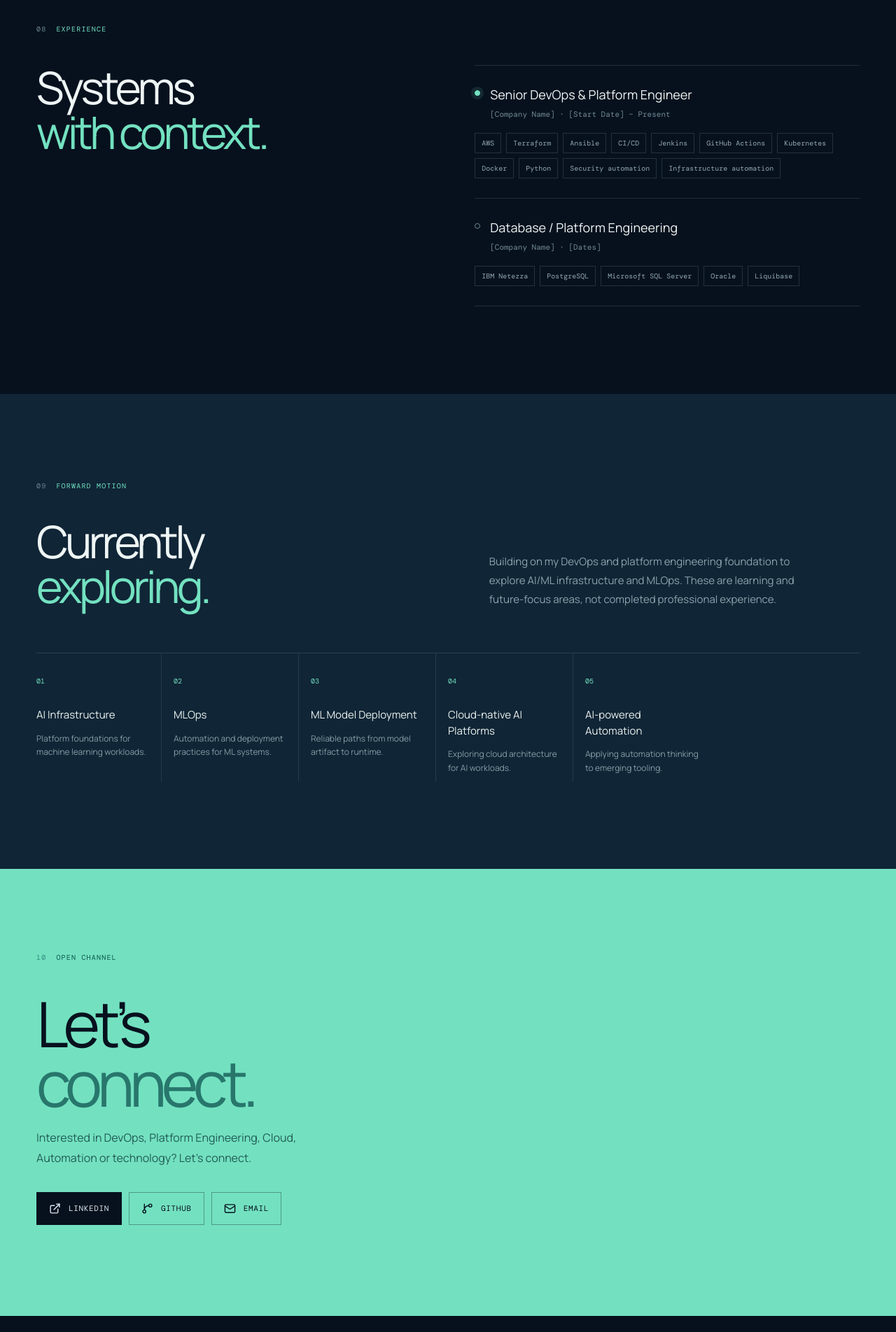
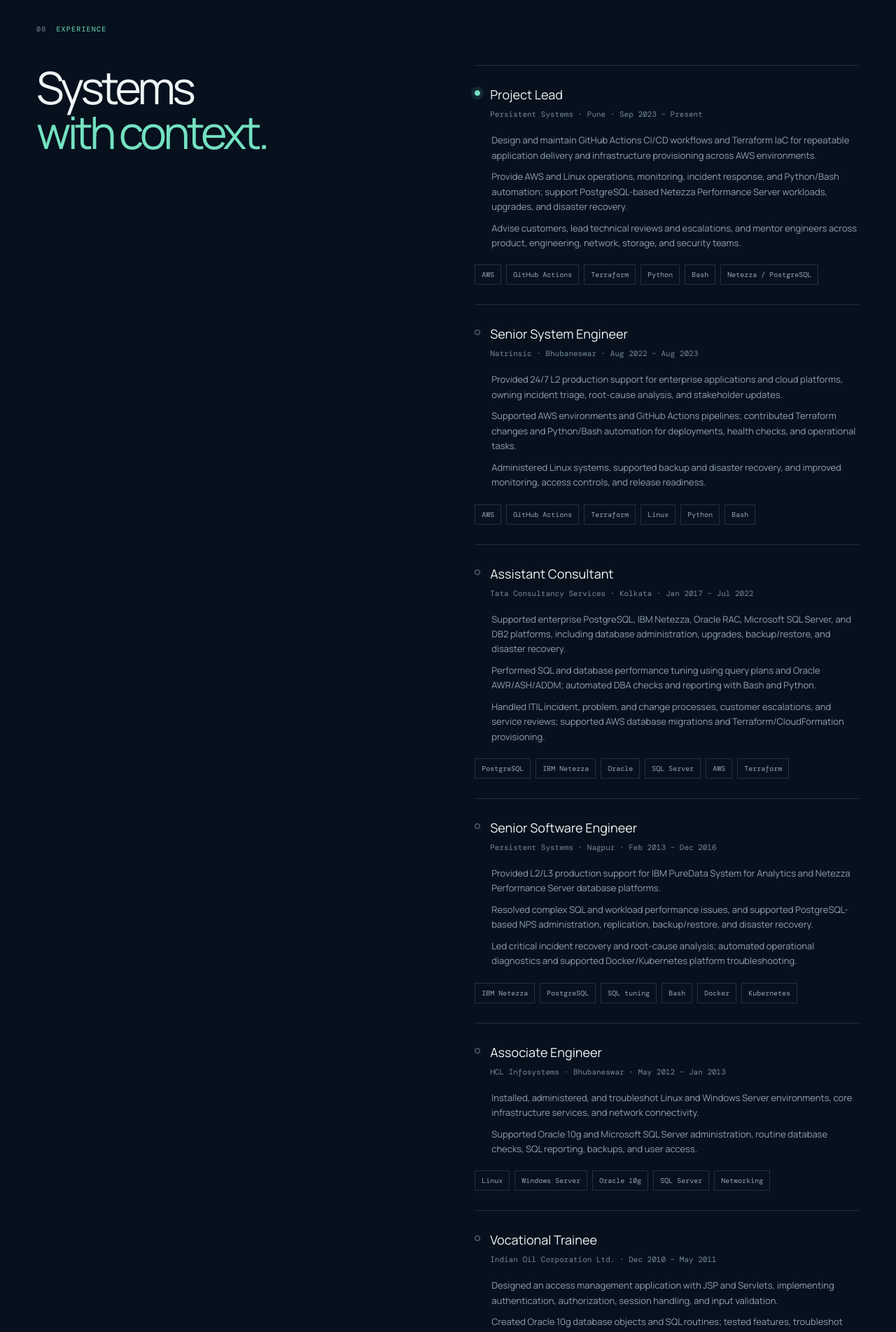
Before and after one commit to barikpriyabrata27/devops-platform-portfolio, a React (Vite) app: page / in a window 1280 px wide. Shown: the part 8040-9944 px from the top of the page at 70% size. Built offline with nearby package versions, Linux system fonts and the light colour scheme.

Commit message:
Update experience section from CV

```diff
--- a/src/App.tsx
+++ b/src/App.tsx
@@ -54,7 +54,7 @@
 
 function SectionLabel({ number, label, light = false }: { number: string; label: string; light?: boolean }) { return <div className={`section-label ${light ? 'light' : ''}`}><span>{number}</span><span>{label}</span></div> }
 function ArchitectureNode({ icon, title, text }: { icon: ReactNode; title: string; text: string }) { return <div className="arch-node"><div className="arch-icon">{icon}</div><div><strong>{title}</strong><span>{text}</span></div></div> }
-function ExperienceItem({ current, title, company, dates, tags }: { current?: boolean; title: string; company: string; dates: string; tags: string[] }) { return <article className="experience-item"><div className="experience-title"><span className={current ? 'current-dot' : ''} /><div><h3>{title}</h3><p>{company} · {dates}</p></div></div><div className="tag-list">{tags.map((tag) => <span key={tag}>{tag}</span>)}</div></article> }
+function ExperienceItem({ current, title, company, dates, highlights, tags }: { current?: boolean; title: string; company: string; dates: string; highlights: string[]; tags: string[] }) { return <article className="experience-item"><div className="experience-title"><span className={current ? 'current-dot' : ''} /><div><h3>{title}</h3><p>{company} · {dates}</p></div></div><ul className="experience-highlights">{highlights.map((highlight) => <li key={highlight}>{highlight}</li>)}</ul><div className="tag-list">{tags.map((tag) => <span key={tag}>{tag}</span>)}</div></article> }
 function InfrastructureVisual() { return <div className="infra-visual" aria-label="Priyabrata Barik's engineering journey across databases, DevOps, technical leadership, and MLOps"><div className="orbit orbit-one" /><div className="orbit orbit-two" /><div className="infra-core"><strong>Priyabrata Barik</strong><span>engineering journey</span></div>{[['database', 'Database'], ['devops', 'DevOps'], ['leadership', 'Technical Leadership'], ['mlops', 'MLOps']].map(([className, text]) => <div className={`infra-node ${className}`} key={text}><span>{text}</span><i /></div>)}<div className="infra-caption"><span>01</span> Data → DevOps → Leadership → MLOps</div></div> }
 
 export default App
--- a/src/data/experience.ts
+++ b/src/data/experience.ts
@@ -1,15 +1,67 @@
 export const experience = [
   {
     current: true,
-    title: 'Senior DevOps & Platform Engineer',
-    company: '[Company Name]',
-    dates: '[Start Date] – Present',
-    tags: ['AWS', 'Terraform', 'Ansible', 'CI/CD', 'Jenkins', 'GitHub Actions', 'Kubernetes', 'Docker', 'Python', 'Security automation', 'Infrastructure automation'],
+    title: 'Project Lead',
+    company: 'Persistent Systems · Pune',
+    dates: 'Sep 2023 – Present',
+    highlights: [
+      'Design and maintain GitHub Actions CI/CD workflows and Terraform IaC for repeatable application delivery and infrastructure provisioning across AWS environments.',
+      'Provide AWS and Linux operations, monitoring, incident response, and Python/Bash automation; support PostgreSQL-based Netezza Performance Server workloads, upgrades, and disaster recovery.',
+      'Advise customers, lead technical reviews and escalations, and mentor engineers across product, engineering, network, storage, and security teams.',
+    ],
+    tags: ['AWS', 'GitHub Actions', 'Terraform', 'Python', 'Bash', 'Netezza / PostgreSQL'],
   },
   {
-    title: 'Database / Platform Engineering',
-    company: '[Company Name]',
-    dates: '[Dates]',
-    tags: ['IBM Netezza', 'PostgreSQL', 'Microsoft SQL Server', 'Oracle', 'Liquibase'],
+    title: 'Senior System Engineer',
+    company: 'Natrinsic · Bhubaneswar',
+    dates: 'Aug 2022 – Aug 2023',
+    highlights: [
+      'Provided 24/7 L2 production support for enterprise applications and cloud platforms, owning incident triage, root-cause analysis, and stakeholder updates.',
+      'Supported AWS environments and GitHub Actions pipelines; contributed Terraform changes and Python/Bash automation for deployments, health checks, and operational tasks.',
+      'Administered Linux systems, supported backup and disaster recovery, and improved monitoring, access controls, and release readiness.',
+    ],
+    tags: ['AWS', 'GitHub Actions', 'Terraform', 'Linux', 'Python', 'Bash'],
+  },
+  {
+    title: 'Assistant Consultant',
+    company: 'Tata Consultancy Services · Kolkata',
+    dates: 'Jan 2017 – Jul 2022',
+    highlights: [
+      'Supported enterprise PostgreSQL, IBM Netezza, Oracle RAC, Microsoft SQL Server, and DB2 platforms, including database administration, upgrades, backup/restore, and disaster recovery.',
+      'Performed SQL and database performance tuning using query plans and Oracle AWR/ASH/ADDM; automated DBA checks and reporting with Bash and Python.',
+      'Handled ITIL incident, problem, and change processes, customer escalations, and service reviews; supported AWS database migrations and Terraform/CloudFormation provisioning.',
+    ],
+    tags: ['PostgreSQL', 'IBM Netezza', 'Oracle', 'SQL Server', 'AWS', 'Terraform'],
+  },
+  {
+    title: 'Senior Software Engineer',
+    company: 'Persistent Systems · Nagpur',
+    dates: 'Feb 2013 – Dec 2016',
+    highlights: [
+      'Provided L2/L3 production support for IBM PureData System for Analytics and Netezza Performance Server database platforms.',
+      'Resolved complex SQL and workload performance issues, and supported PostgreSQL-based NPS administration, replication, backup/restore, and disaster recovery.',
+      'Led critical incident recovery and root-cause analysis; automated operational diagnostics and supported Docker/Kubernetes platform troubleshooting.',
+    ],
+    tags: ['IBM Netezza', 'PostgreSQL', 'SQL tuning', 'Bash', 'Docker', 'Kubernetes'],
+  },
+  {
+    title: 'Associate Engineer',
+    company: 'HCL Infosystems · Bhubaneswar',
+    dates: 'May 2012 – Jan 2013',
+    highlights: [
+      'Installed, administered, and troubleshot Linux and Windows Server environments, core infrastructure services, and network connectivity.',
+      'Supported Oracle 10g and Microsoft SQL Server administration, routine database checks, SQL reporting, backups, and user access.',
+    ],
+    tags: ['Linux', 'Windows Server', 'Oracle 10g', 'SQL Server', 'Networking'],
+  },
+  {
+    title: 'Vocational Trainee',
+    company: 'Indian Oil Corporation Ltd.',
+    dates: 'Dec 2010 – May 2011',
+    highlights: [
+      'Designed an access management application with JSP and Servlets, implementing authentication, authorization, session handling, and input validation.',
+      'Created Oracle 10g database objects and SQL routines; tested features, troubleshot issues, and documented setup and handover procedures.',
+    ],
+    tags: ['Java', 'JSP / Servlets', 'Oracle 10g', 'SQL'],
   },
 ]
--- a/src/index.css
+++ b/src/index.css
@@ -23,6 +23,7 @@
 .approach-section { background: #0c1a29; max-width: none; padding-left: max(32px, calc((100vw - 1176px) / 2)); padding-right: max(32px, calc((100vw - 1176px) / 2)); }.approach-layout { display: grid; grid-template-columns: .9fr 1.1fr; gap: 13%; margin-top: 50px; }.flow-list { margin-top: 44px; border-top: 1px solid rgba(185, 210, 219, .15); }.flow-item { display: flex; align-items: center; gap: 16px; min-height: 39px; border-bottom: 1px solid rgba(185, 210, 219, .1); color: #a7bbc0; font-size: 12px; }.flow-item span { color: #5e7b84; font: 10px 'DM Mono', monospace; }.flow-item svg { margin-left: auto; color: #73e1c0; }.principles-grid { display: grid; grid-template-columns: 1fr 1fr; gap: 1px; background: rgba(185, 210, 219, .12); }.principles-grid article { padding: 25px; min-height: 155px; background: #0c1a29; }.principles-grid svg { color: #73e1c0; }.principles-grid h3 { color: #eef5f4; font-size: 15px; margin: 23px 0 8px; }.principles-grid p { color: #8198a1; font-size: 12px; line-height: 1.65; margin: 0; }
 .architecture-section { background: #07111e; }.architecture { display: flex; flex-direction: column; align-items: center; max-width: 700px; margin: 40px auto 0; }.arch-node { width: min(100%, 420px); display: flex; gap: 17px; align-items: center; padding: 18px 21px; border: 1px solid rgba(115, 225, 192, .27); background: rgba(15, 38, 50, .56); }.arch-icon { display: grid; place-items: center; color: #73e1c0; width: 33px; height: 33px; background: rgba(115, 225, 192, .1); }.arch-icon svg { width: 17px; }.arch-node strong { display: block; color: #ebf4f1; font-size: 14px; }.arch-node span { display: block; color: #77929b; font: 10px 'DM Mono', monospace; margin-top: 4px; }.arch-line { width: 1px; height: 25px; background: #73e1c0; opacity: .65; }
 .experience-list { border-top: 1px solid rgba(185, 210, 219, .15); }.experience-item { padding: 28px 0; border-bottom: 1px solid rgba(185, 210, 219, .15); }.experience-title { display: flex; gap: 14px; }.experience-title > span { width: 8px; height: 8px; margin-top: 7px; border: 1px solid #6d8791; border-radius: 50%; }.experience-title > span.current-dot { border-color: #73e1c0; background: #73e1c0; box-shadow: 0 0 0 5px rgba(115, 225, 192, .11); }.experience-item h3 { margin: 0; color: #eef5f4; font-size: 18px; }.experience-item p { margin: 7px 0 20px; color: #738a96; font: 11px 'DM Mono', monospace; }
+.experience-highlights { display: grid; gap: 9px; padding: 0; margin: 0 0 20px 22px; color: #8ea3ad; font-size: 13px; line-height: 1.65; }.experience-highlights li { padding-left: 2px; }.experience-highlights li::marker { color: #73e1c0; }
 .learning-section { background: #102536; max-width: none; padding-left: max(32px, calc((100vw - 1176px) / 2)); padding-right: max(32px, calc((100vw - 1176px) / 2)); }.roadmap { display: grid; grid-template-columns: repeat(6, 1fr); gap: 0; border-top: 1px solid rgba(185, 210, 219, .16); }.roadmap article { padding: 25px 17px 10px 0; margin-right: 17px; border-right: 1px solid rgba(185, 210, 219, .13); }.roadmap article:last-child { border: 0; }.roadmap span { color: #73e1c0; font: 10px 'DM Mono', monospace; }.roadmap h3 { color: #eaf3ef; font-size: 15px; margin: 28px 0 12px; }.roadmap p { color: #859da5; font-size: 12px; line-height: 1.6; margin: 0; }
 .contact-section { max-width: none; padding: 120px 32px 130px; background: #73e1c0; color: #07111e; }.contact-inner { max-width: 1176px; margin: auto; }.section-label.light { color: #0a554c; }.section-label.light span:first-child { color: #318a7e; }.contact-inner h2 { color: #07111e; font-size: clamp(48px, 7vw, 92px); line-height: .95; letter-spacing: -.08em; margin: 45px 0 22px; }.contact-inner h2 em { font-style: normal; color: #28766c; }.contact-inner > p { color: #215b56; font-size: 16px; }.contact-actions { display: flex; gap: 10px; margin-top: 34px; }.button-light { background: #07111e; color: #dce6ec; }.button-outline { border-color: rgba(7, 17, 30, .35); color: #07111e; }.button-outline:hover { background: rgba(7, 17, 30, .08); }footer { max-width: 1240px; padding: 23px 32px; margin: auto; display: flex; justify-content: space-between; color: #637b88; font: 10px 'DM Mono', monospace; text-transform: uppercase; letter-spacing: .07em; }
 :root[data-theme='light'] .hero h1, :root[data-theme='light'] .section-intro h2, :root[data-theme='light'] .split-heading h2, :root[data-theme='light'] .approach-layout h2, :root[data-theme='light'] .project-card h3, :root[data-theme='light'] .journey-step h3, :root[data-theme='light'] .arch-node strong, :root[data-theme='light'] .experience-item h3, :root[data-theme='light'] .roadmap h3 { color: #162534; }:root[data-theme='light'] .hero-lede, :root[data-theme='light'] .about-copy p, :root[data-theme='light'] .section-intro p { color: #516a72; }:root[data-theme='light'] .section-dark, :root[data-theme='light'] .approach-section { background: #e8efeb; }:root[data-theme='light'] .skill-card, :root[data-theme='light'] .principles-grid article { background: #e8efeb; }:root[data-theme='light'] .site-shell { color: #162534; }
```
